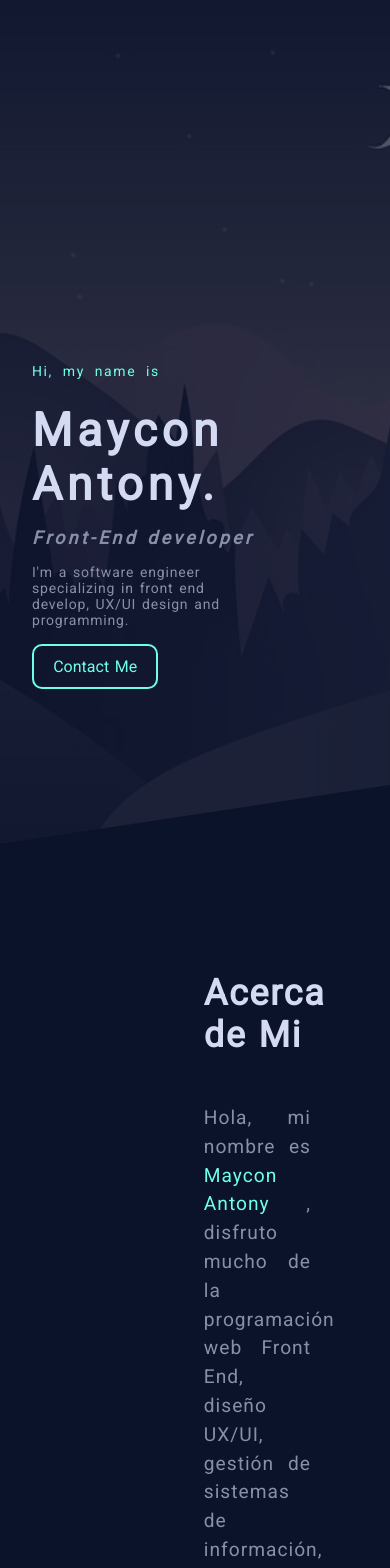
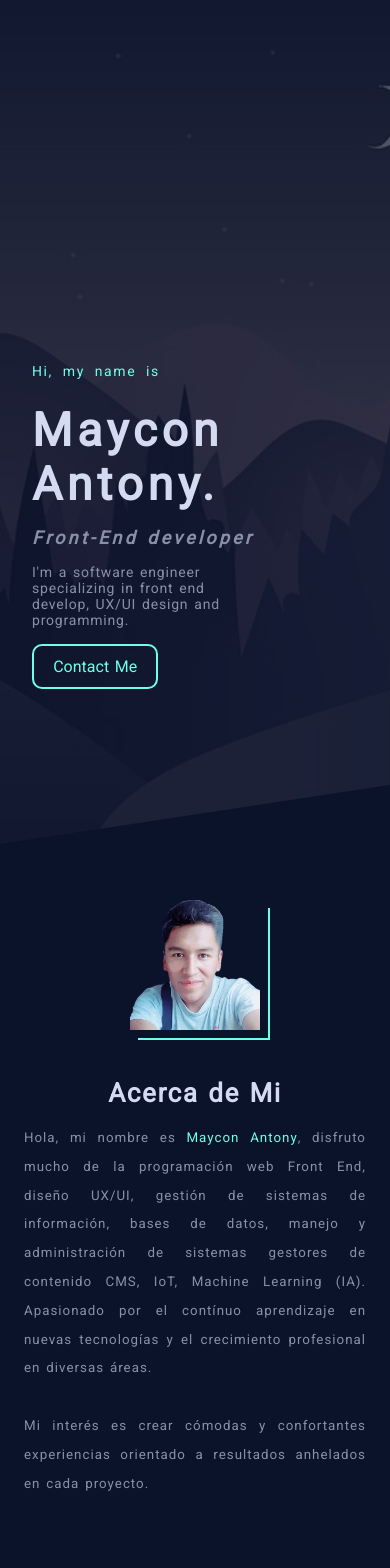
Before and after one commit to mayconyucra/portfolio, a React (Create React App) app: page / in a window 390 px wide. Shown: the top 1568 px of the page. Built offline with nearby package versions, Linux system fonts and the light colour scheme.

Commit message:
Responsive Add

```diff
--- a/src/AboutMe.jsx
+++ b/src/AboutMe.jsx
@@ -9,6 +9,12 @@ const ContainerAboutMe = styled.section`
   position: relative;
   background-color: ${GlobalColor.primary};
   color: white;
+  @media screen and (min-width: 768px ) and (max-width: 1023px){
+    padding: 1rem 0;
+  }
+  @media screen and (max-width: 767px){
+    padding: .5rem 0;
+  }
 `;
 /// Contenedor general - AboutMe ////
 
@@ -19,9 +25,19 @@ const AboutMePrincipal = styled.div`
   max-width: 80vw;
   padding: 2rem 0;
   display: flex;
+  @media screen and (min-width: 768px ) and (max-width: 1023px){
+    max-width: 90vw;
+    margin: .5rem auto;
+    flex-direction: column;
+    padding:1rem 0;
+  }
+  @media screen and (max-width: 767px){
+    margin: 0 1rem;
+    max-width: 97vw;
+    flex-direction: column;
+  }
 `;
 /// Contenedor principal - AboutMe ////
-
 
 /// Contenedor Imagen - AboutMe ////
 const PerfilImgContainer = styled.div`
@@ -30,28 +46,54 @@ const PerfilImgContainer = styled.div`
   align-items: center;
   justify-content: center;
   margin: 1rem 0;
+  @media screen and (min-width: 768px ) and (max-width: 1023px){
+    width: 100%;
+    margin-top: 0;
+  }
+  @media screen and (max-width: 767px){
+    width: 100%;
+  }
 `;
 /// Contenedor Imagen - AboutMe ////
 
 // Imagen - Container///
+const tamañoNormal = "300px";
+const tamañoTablet = "180px";
+const tamañoSmartphone = "130px";
 const ImagenContainer = styled.div`
-  width: 300px;
-  height: 300px;
+  width: ${tamañoNormal};
+  height: ${tamañoNormal};
   ::before{
     content: "";
-    width: 300px;
-    height: 300px;
+    width: ${tamañoNormal};
+    height: ${tamañoNormal};
     margin: 1rem;
     position: absolute;
     border-right: 2px solid ${GlobalColor.fifeth};
     border-bottom: 2px solid ${GlobalColor.fifeth};
+  }
+  @media screen and (min-width: 768px ) and (max-width: 1023px){
+    width: ${tamañoTablet};
+    height: ${tamañoTablet};
+    ::before{
+      width: ${tamañoTablet};
+      height: ${tamañoTablet};
+    }
+  }
+  @media screen and (max-width: 767px){
+    width: ${tamañoSmartphone};
+    height: ${tamañoSmartphone};
+    ::before{
+      width: ${tamañoSmartphone};
+      height: ${tamañoSmartphone};
+      margin: .5rem;
+    }
   }
 `;
 // Imagen - Container///
 
 ///  Imagen - AboutMe ////
 const ImagenAboutMe = styled.img`
-  position: relative;
   width: 100%;
   height: 100%;
 `;
@@ -62,6 +104,12 @@ const TextDescriptionContainer = styled.div`
   width: 60%;
   margin: 1rem 0;
   padding: 1rem .5rem;
+  @media screen and (min-width: 768px ) and (max-width: 1023px){
+    width: 100%;
+  }
+  @media screen and (max-width: 767px){
+    width: 100%;
+  }
 `;
 /// Contenedor Descripcion - AboutMe ////
 
@@ -72,6 +120,14 @@ const TitleAboutMe = styled.h1`
   letter-spacing: .1rem;
   padding: 0 2rem;
   font-size: 36px;
+  @media screen and (min-width: 768px ) and (max-width: 1023px){
+    padding: 0 .5rem;
+    text-align: center;
+  }
+  @media screen and (max-width: 767px){
+    font-size: 26px;
+    text-align: center;
+  }
 `;
 /// Titulo AboutMe ////
 
@@ -90,8 +146,29 @@ const TextAboutMe = styled.p`
     color: ${GlobalColor.fifeth};
     display: initial;
   }
+  @media screen and (min-width: 768px ) and (max-width: 1023px){
+    margin: 0;
+    padding: 1rem .5rem;
+  }
+  @media screen and (max-width: 767px){
+    margin: 0;
+    padding: 1rem 0;
+    font-size: smaller;
+  }
 `;
 /// Texto AboutMe ////
+
+/// Clip - path ////
+const ContainerVoid2 = styled.div`
+    width: 100%;
+    height: 10vh;
+    background-color: ${GlobalColor.primary};
+    clip-path: polygon(0% 0%, 100% 0%, 80.2% 100%);
+    @media screen and (max-width: 767px){
+       height: 5vh;
+    }
+    `;
+/// Clip - path ////
 const AboutMe = () => {
   return (
     <>
@@ -105,11 +182,11 @@ const AboutMe = () => {
           <TextDescriptionContainer>
             <TitleAboutMe>Acerca de Mi</TitleAboutMe>
             <TextAboutMe>
-              Hola, mi nombre es <p> Maycon Antony </p>,
+              Hola, mi nombre es <p>Maycon Antony</p>,
               disfruto mucho
               de la programación web Front End, diseño UX/UI, gestión de sistemas de información, bases de datos,
               manejo y administración de sistemas gestores de contenido CMS,
-              IoT, Machine Learning (IA), apasionado por el
+              IoT, Machine Learning (IA). Apasionado por el
               contínuo aprendizaje en nuevas tecnologías y el
               crecimiento profesional en diversas áreas.
               <br /> <br />
@@ -118,9 +195,8 @@ const AboutMe = () => {
             </TextAboutMe>
           </TextDescriptionContainer>
         </AboutMePrincipal>
-
       </ContainerAboutMe>
-
+      <ContainerVoid2/>
     </>
   )
 }
```
